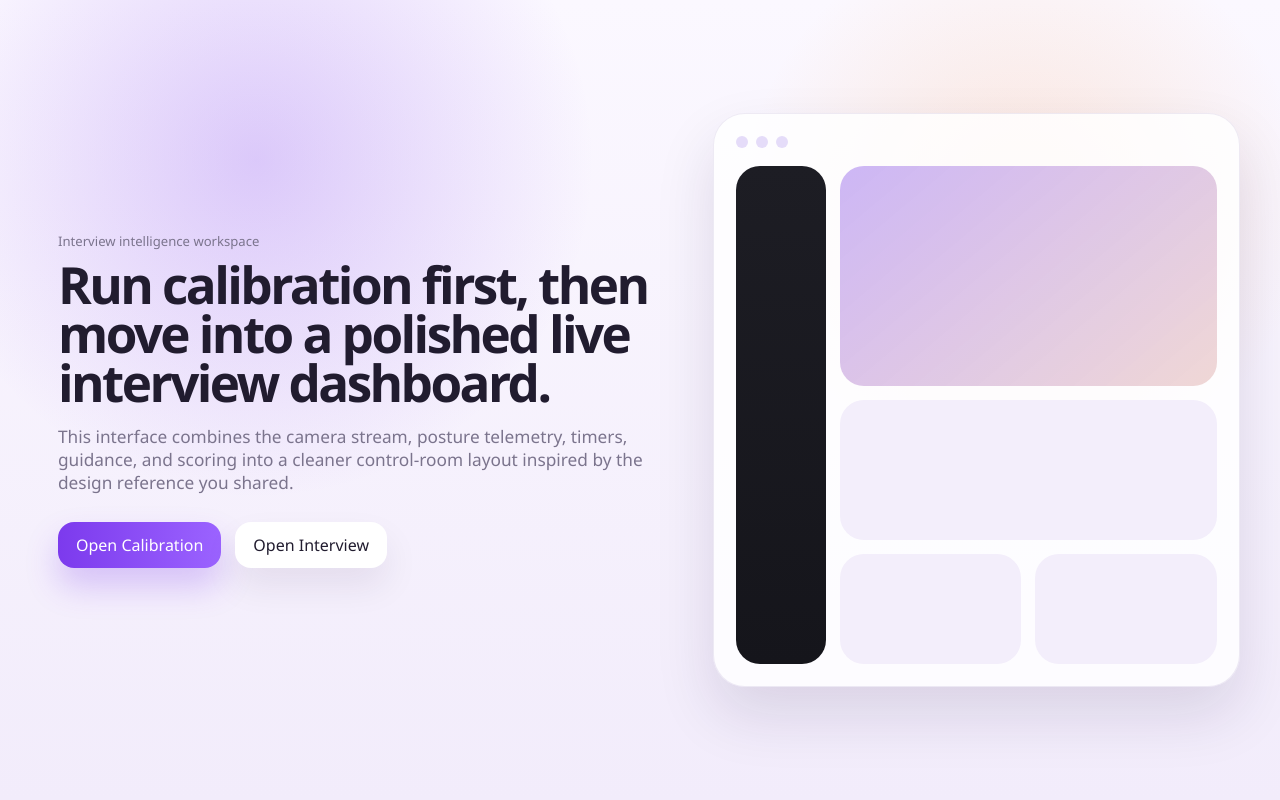
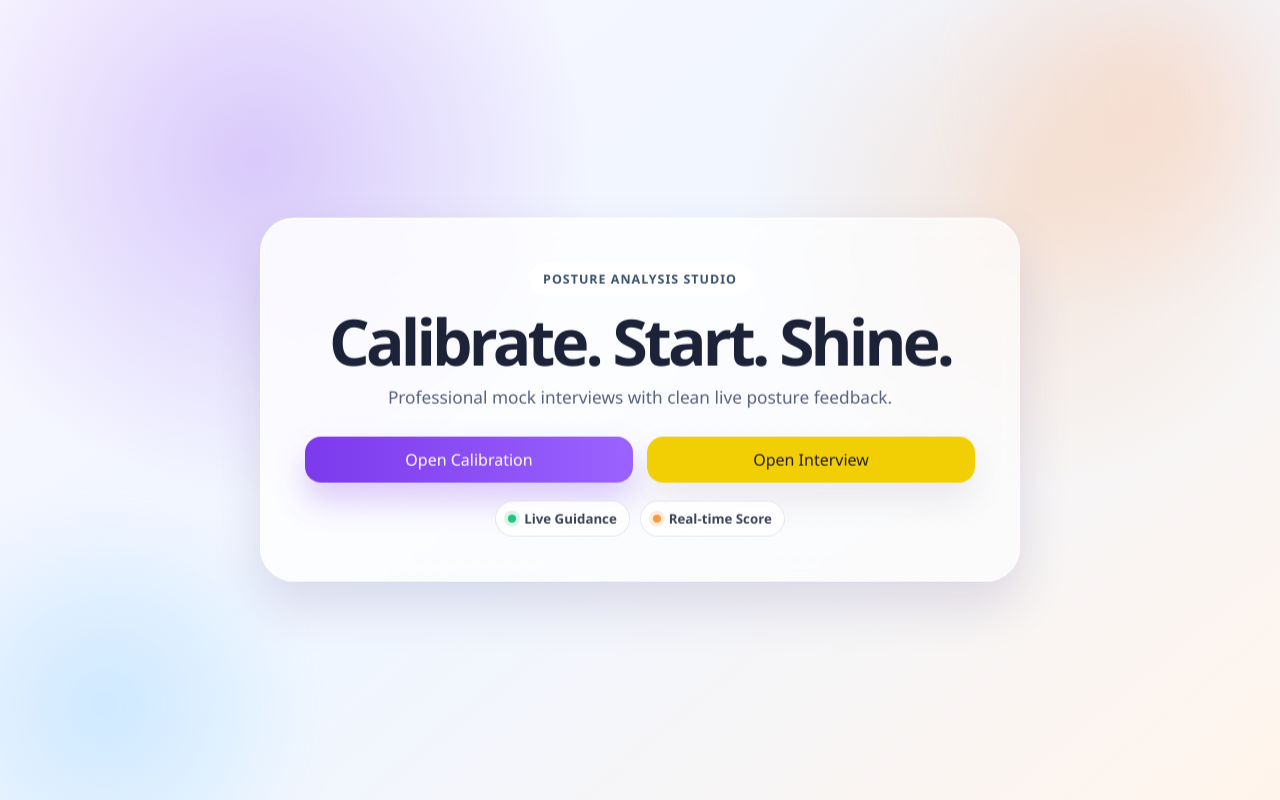
Before and after one commit to TSaha4/Posture_Analysis_MV_project, a React (Vite) app in the folder frontend/: page / in a window 1280 px wide. Built offline with nearby package versions, Linux system fonts and the light colour scheme.

Commit message:
Updated Frontend Homepage

```diff
--- a/frontend/src/App.css
+++ b/frontend/src/App.css
@@ -130,6 +130,8 @@ textarea {
   border: 0;
   transition: transform 0.2s ease, box-shadow 0.2s ease, background 0.2s ease;
 }
+
+
 
 .nav-item {
   display: flex;
@@ -271,11 +273,12 @@ textarea {
 .primary-btn {
   border-radius: 16px;
   padding: 12px 18px;
+  width:100%;
 }
 
 .ghost-btn {
   color: var(--text-main);
-  background: white;
+  background: rgb(242, 207, 5);
   box-shadow: var(--shadow-soft);
 }
 
@@ -693,7 +696,7 @@ textarea {
   min-height: 100vh;
   display: grid;
   place-items: center;
-  padding: 28px;
+  padding: 34px;
   position: relative;
   overflow: hidden;
 }
@@ -704,110 +707,138 @@ textarea {
   background:
     radial-gradient(circle at 20% 20%, rgba(124, 58, 237, 0.24), transparent 28%),
     radial-gradient(circle at 80% 26%, rgba(255, 158, 79, 0.2), transparent 24%),
-    linear-gradient(180deg, #fbf8ff 0%, #f2ecfb 100%);
+    linear-gradient(140deg, #f9f6ff 0%, #f0f6ff 52%, #fff4eb 100%);
+}
+
+.welcome-aura {
+  position: absolute;
+  width: 430px;
+  height: 430px;
+  border-radius: 50%;
+  filter: blur(30px);
+  opacity: 0.48;
+  pointer-events: none;
+}
+
+.aura-left {
+  left: -110px;
+  bottom: -120px;
+  background: radial-gradient(circle, rgba(120, 202, 255, 0.65) 0%, rgba(120, 202, 255, 0) 70%);
+}
+
+.aura-right {
+  right: -90px;
+  top: -120px;
+  background: radial-gradient(circle, rgba(255, 172, 120, 0.6) 0%, rgba(255, 172, 120, 0) 70%);
 }
 
 .welcome-panel {
   position: relative;
   z-index: 1;
-  width: min(1200px, 100%);
-  display: grid;
-  grid-template-columns: minmax(0, 1.1fr) minmax(340px, 0.9fr);
-  gap: 28px;
-  align-items: center;
+  width: min(980px, 100%);
+  display: flex;
+  justify-content: center;
 }
 
-.welcome-copy {
-  padding: 18px;
+.welcome-card {
+  width: min(760px, 100%);
+  border-radius: 34px;
+  padding: clamp(24px, 4vw, 44px);
+  text-align: center;
+  border: 1px solid rgba(255, 255, 255, 0.74);
+  background:
+    linear-gradient(145deg, rgba(255, 255, 255, 0.86), rgba(255, 255, 255, 0.55));
+  backdrop-filter: blur(10px);
+  box-shadow:
+    0 24px 50px rgba(62, 43, 109, 0.14),
+    inset 0 1px 0 rgba(255, 255, 255, 0.7);
+  animation: welcomeFloat 5s ease-in-out infinite;
 }
 
-.welcome-copy h2 {
-  margin: 10px 0 18px;
-  font-size: clamp(2.6rem, 4vw, 4.5rem);
-  line-height: 0.96;
-  letter-spacing: -0.05em;
+.welcome-badge {
+  display: inline-flex;
+  margin: 0 auto;
+  padding: 8px 14px;
+  border-radius: 999px;
+  font-size: 0.78rem;
+  font-weight: 700;
+  letter-spacing: 0.08em;
+  text-transform: uppercase;
+  color: #38526e;
+  background: rgba(255, 255, 255, 0.88);
+}
+
+.welcome-card h2 {
+  margin: 16px 0 14px;
+  font-size: clamp(2.4rem, 5vw, 4.8rem);
+  line-height: 0.95;
+  letter-spacing: -0.06em;
+  color: #1c2238;
 }
 
 .hero-subtitle {
-  max-width: 640px;
+  margin: 0 auto;
+  max-width: 560px;
   font-size: 1.08rem;
-  color: var(--text-soft);
+  color: #56617d;
 }
 
-.hero-actions {
-  justify-content: flex-start;
+.welcome-actions {
+  justify-content: center;
   margin-top: 28px;
 }
 
-.preview-card {
-  padding: 22px;
-  border-radius: 32px;
-  background: rgba(255, 255, 255, 0.82);
-  border: 1px solid rgba(112, 88, 167, 0.12);
-  box-shadow: var(--shadow);
+.welcome-meta {
+  margin-top: 18px;
+  display: flex;
+  align-items: center;
+  justify-content: center;
+  gap: 10px;
+  flex-wrap: wrap;
 }
 
-.preview-topbar {
-  display: flex;
+.meta-pill {
+  display: inline-flex;
+  align-items: center;
   gap: 8px;
-  margin-bottom: 18px;
+  border-radius: 999px;
+  padding: 8px 12px;
+  font-size: 0.83rem;
+  font-weight: 600;
+  color: #3c4357;
+  background: rgba(255, 255, 255, 0.85);
+  border: 1px solid rgba(145, 162, 192, 0.24);
 }
 
-.preview-topbar span {
-  width: 12px;
-  height: 12px;
+.meta-dot {
+  width: 8px;
+  height: 8px;
   border-radius: 999px;
-  background: #e5dcf9;
 }
 
-.preview-layout {
-  display: grid;
-  grid-template-columns: 90px minmax(0, 1fr);
-  gap: 14px;
+.meta-dot.success {
+  background: #1fc57a;
+  box-shadow: 0 0 0 4px rgba(31, 197, 122, 0.16);
 }
 
-.preview-sidebar,
-.preview-video,
-.preview-block {
-  border-radius: 24px;
-}
-
-.preview-sidebar {
-  min-height: 360px;
-  background: linear-gradient(180deg, #1d1d24 0%, #15151b 100%);
-}
-
-.preview-main {
-  display: grid;
-  gap: 14px;
-}
-
-.preview-video {
-  min-height: 220px;
-  background:
-    linear-gradient(140deg, rgba(124, 58, 237, 0.28), rgba(255, 158, 79, 0.2)),
-    #ece6f8;
-}
-
-.preview-panels {
-  display: grid;
-  grid-template-columns: repeat(2, minmax(0, 1fr));
-  gap: 14px;
-}
-
-.preview-block {
-  min-height: 110px;
-  background: #f3eefb;
-}
-
-.preview-block.tall {
-  grid-column: span 2;
-  min-height: 140px;
+.meta-dot.warm {
+  background: #f59b42;
+  box-shadow: 0 0 0 4px rgba(245, 155, 66, 0.18);
 }
 
 @keyframes spin {
   to {
     transform: rotate(360deg);
+  }
+}
+
+@keyframes welcomeFloat {
+  0%,
+  100% {
+    transform: translateY(0);
+  }
+  50% {
+    transform: translateY(-5px);
   }
 }
 
@@ -839,8 +870,7 @@ textarea {
   .module-card,
   .scoreboard-card,
   .chat-card,
-  .info-card,
-  .preview-card {
+  .info-card {
     border-radius: 24px;
   }
 
@@ -850,7 +880,6 @@ textarea {
   .workspace-actions,
   .module-actions,
   .result-summary,
-  .welcome-panel,
   .ring-grid {
     flex-direction: column;
     align-items: stretch;
@@ -859,11 +888,12 @@ textarea {
   .panel-grid.two-up,
   .detail-grid,
   .detail-grid.compact,
-  .preview-layout,
-  .preview-panels,
-  .welcome-panel,
   .insight-column {
     grid-template-columns: 1fr;
+  }
+
+  .welcome-panel {
+    width: min(720px, 100%);
   }
 
   .insight-column {
@@ -898,4 +928,16 @@ textarea {
     position: static;
     padding: 16px 16px 0;
   }
+
+  .welcome-card h2 {
+    font-size: clamp(2rem, 11vw, 3rem);
+  }
+
+  .welcome-actions {
+    flex-direction: column;
+  }
+
+  .welcome-actions button {
+    width: 100%;
+  }
 }
--- a/frontend/src/App.jsx
+++ b/frontend/src/App.jsx
@@ -165,15 +165,14 @@ function WelcomeScreen({ setScreen }) {
   return (
     <div className="welcome-screen">
       <div className="welcome-backdrop" />
+      <div className="welcome-aura aura-left" />
+      <div className="welcome-aura aura-right" />
       <div className="welcome-panel">
-        <div className="welcome-copy">
-          <p className="eyebrow">Interview intelligence workspace</p>
-          <h2>Run calibration first, then move into a polished live interview dashboard.</h2>
-          <p className="hero-subtitle">
-            This interface combines the camera stream, posture telemetry, timers, guidance, and scoring into a cleaner
-            control-room layout inspired by the design reference you shared.
-          </p>
-          <div className="hero-actions">
+        <section className="welcome-card">
+          <p className="welcome-badge">Posture Analysis Studio</p>
+          <h2>Calibrate. Start. Shine.</h2>
+          <p className="hero-subtitle">Professional mock interviews with clean live posture feedback.</p>
+          <div className="hero-actions welcome-actions">
             <button className="primary-btn" onClick={() => setScreen("calibration")}>
               Open Calibration
             </button>
@@ -181,26 +180,17 @@ function WelcomeScreen({ setScreen }) {
               Open Interview
             </button>
           </div>
-        </div>
-
-        <div className="preview-card">
-          <div className="preview-topbar">
-            <span />
-            <span />
-            <span />
-          </div>
-          <div className="preview-layout">
-            <div className="preview-sidebar" />
-            <div className="preview-main">
-              <div className="preview-video" />
-              <div className="preview-panels">
-                <div className="preview-block tall" />
-                <div className="preview-block" />
-                <div className="preview-block" />
-              </div>
+          <div className="welcome-meta">
+            <div className="meta-pill">
+              <span className="meta-dot success" />
+              Live Guidance
+            </div>
+            <div className="meta-pill">
+              <span className="meta-dot warm" />
+              Real-time Score
             </div>
           </div>
-        </div>
+        </section>
       </div>
     </div>
   );
```
